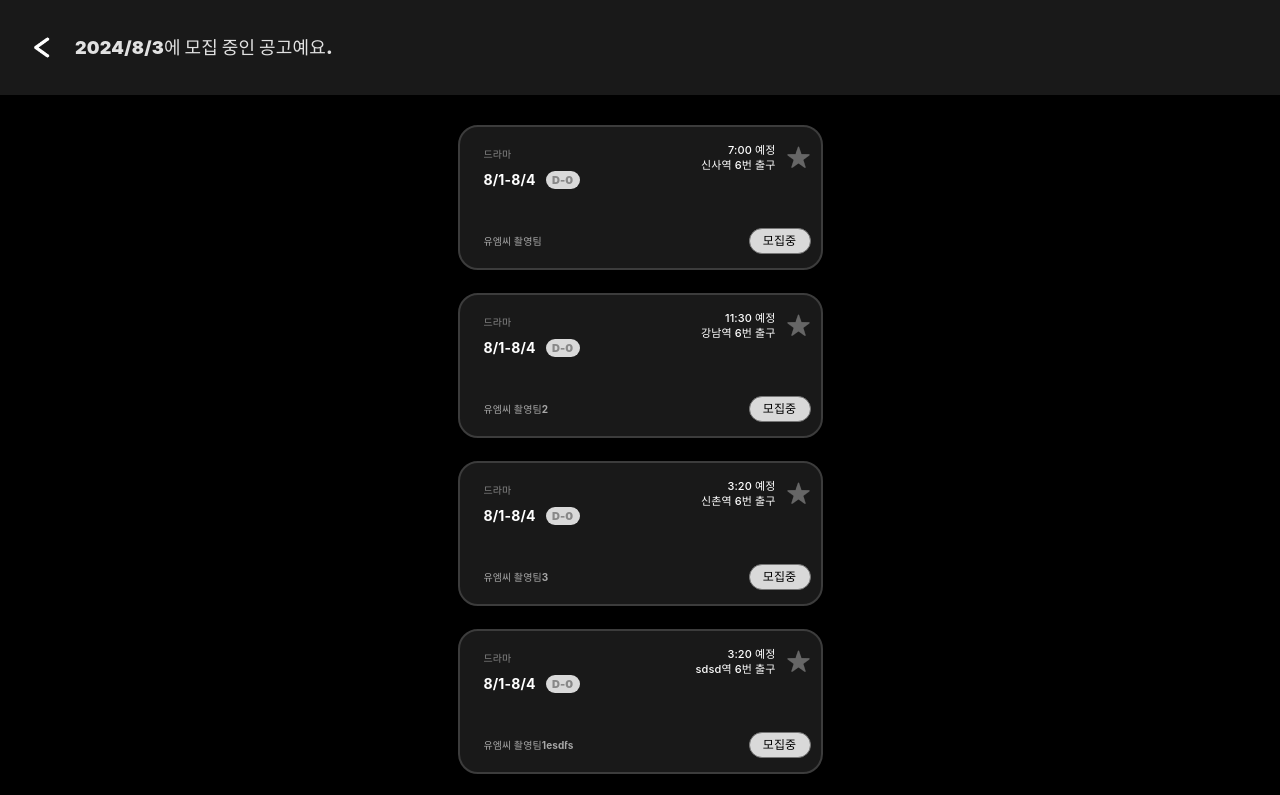
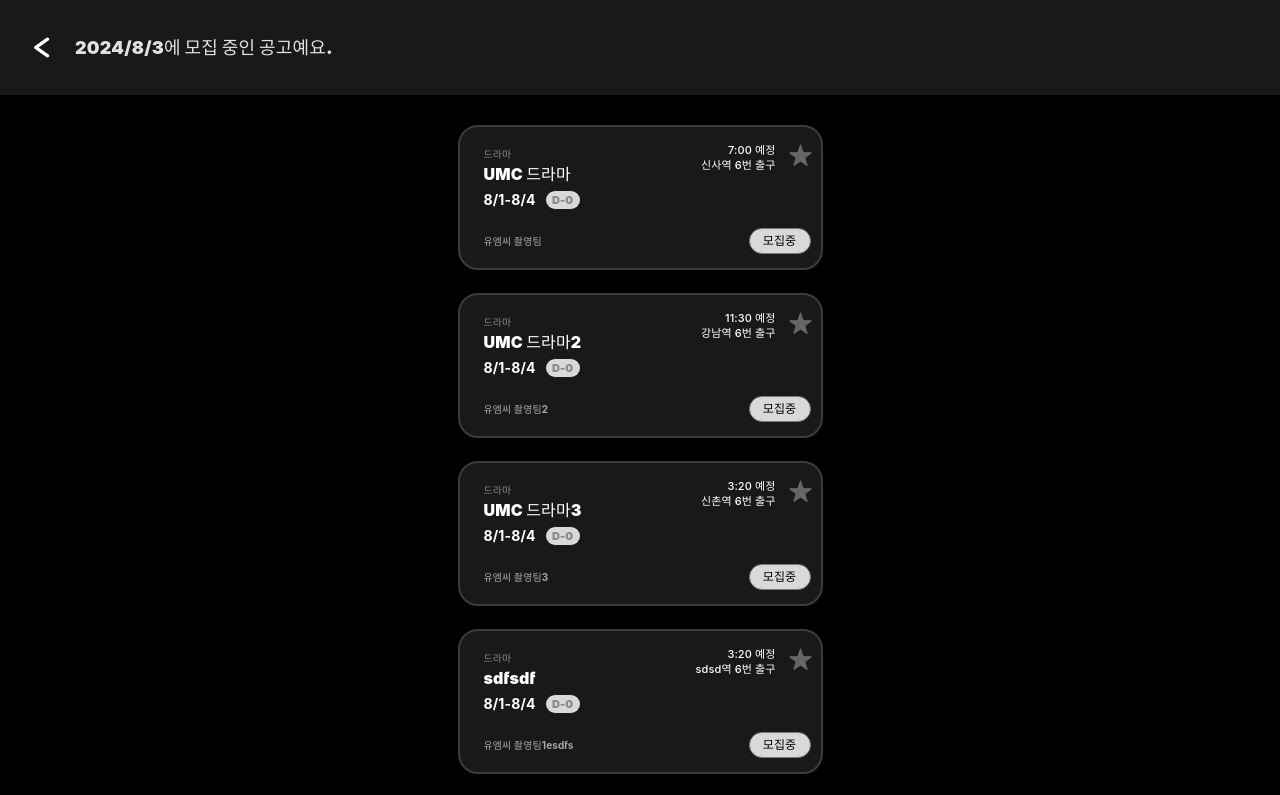
Before and after one commit to goodbyebada/extra-react-webview, a React (Vite) app: page /date-selected-notice-list in a window 1280 px wide. Shown: the top 795 px of the page. Built offline with nearby package versions, Linux system fonts and the light colour scheme; the HTML template or start-up script is replaced by a standard one.

Commit message:
Fix : starIcon 눌렀을때 페이지 이동 이슈 해결

```diff
--- a/src/components/HomeRecruitBox.tsx
+++ b/src/components/HomeRecruitBox.tsx
@@ -10,6 +10,19 @@ type Props = {
   recruitInfo: JobPost;
 };
 
+/**
+ * 수정 해야할 것
+ *
+ * 1. D-0 로직은 작성하지 않았음, 추후 작성 예정
+ *
+ */
+
+/**
+ * @param param0
+ * navigate props 예시 : ()=>navigate("/")
+ * recruitInfo :  JobPost 객체
+ * @returns 공고 기본 컴포넌트 + 즐겨찾기 기능
+ */
 function HomeRecruitBox({ navigate, recruitInfo }: Props) {
   const dispatch = useDispatch();
   const star = useSelector((state: RootState) => state.recruit.star);
@@ -20,30 +33,20 @@ function HomeRecruitBox({ navigate, recruitInfo }: Props) {
 
   const {
     category,
-    drama_title,
+    title,
     calendar,
     company_name,
     gathering_time,
     gathering_location,
   } = recruitInfo;
 
-  /**
-   * 수정 해야할 것
-   *
-   * 1. <RecruitContainer>와 같은 wrapper에 (버튼 전체에) onClick={navigate} 이벤트 추가하였을시,
-   *  starIcon 눌렀을때 페이지 이동 됨, 임시로 중첩되지 않게 TitleTxt에 이벤트 추가하였음.
-   *
-   * 2. D-0 로직은 작성하지 않았음, 추후 작성 예정
-   *
-   */
-
   return (
     <RecruitContainer>
-      <RecruitBox>
+      <StarIcon src={star} onClick={handleStarClick} />
+      <RecruitBox onClick={navigate}>
         <InfoContainer>
           <MediaSelectorTxt>{category}</MediaSelectorTxt>
-          <StarIcon src={star} onClick={handleStarClick} />
-          <TitleTxt onClick={navigate}>{drama_title}</TitleTxt>
+          <TitleTxt>{title}</TitleTxt>
           <DateAndDeadlineContainer>
             <DateTxt>{calendar}</DateTxt>
             <DeadlineBox>D-0</DeadlineBox>
@@ -70,6 +73,7 @@ function HomeRecruitBox({ navigate, recruitInfo }: Props) {
 export default HomeRecruitBox;
 
 const RecruitContainer = styled.div`
+  position: relative;
   font-variant-numeric: lining-nums proportional-nums;
   font-feature-settings: "dlig" on;
   font-family: Inter;
@@ -158,6 +162,7 @@ const StarIcon = styled.img`
   position: absolute;
   top: 18px;
   right: 10px;
+  z-index: 1;
 `;
 
 const TimePlace = styled.div`
```
